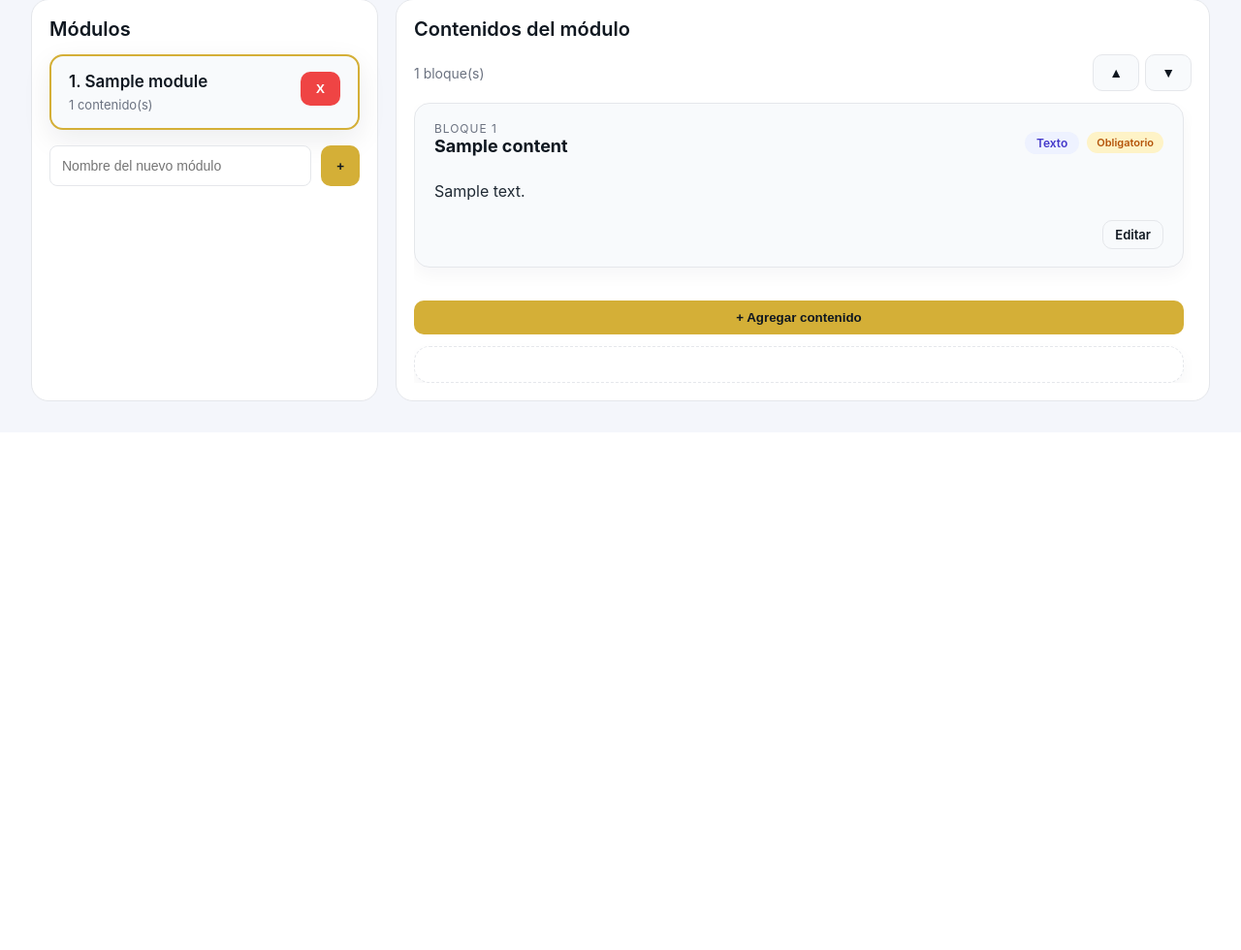
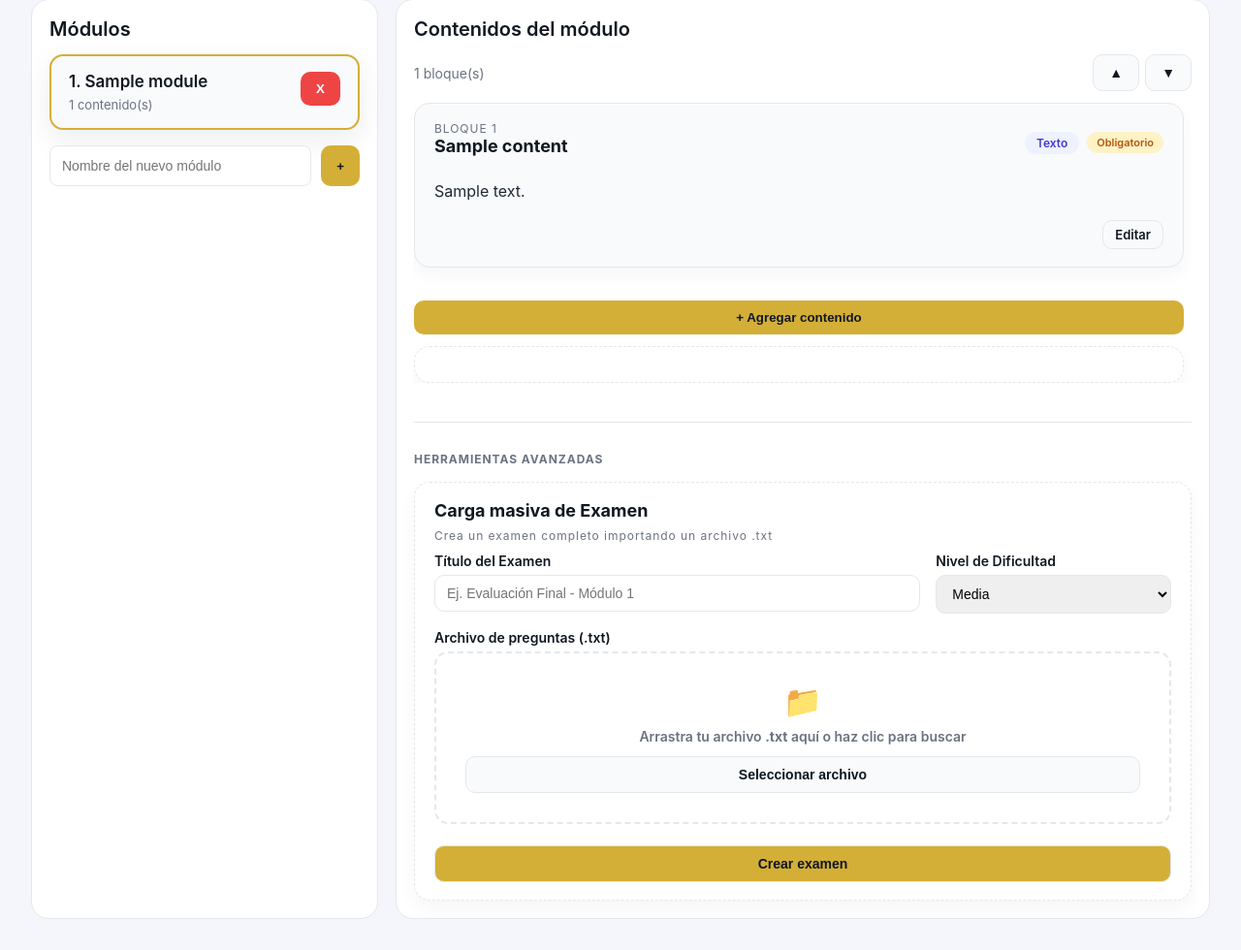
Before and after one commit to TommyBermu/error404, a Django app: page /admin/course/1/?module=1 in a window 1280 px wide. Shown: the part 385-1365 px from the top of the page at 97% size. Before the commit the page ends 799 px from the top, so only its background shows below. Run offline with Django 5.2, Linux system fonts and the light colour scheme; a user stored in the database is signed in; tables that the repository leaves empty hold one stand-in row (values such as "Sample post"); data that the repository does not hold is empty.

Commit message:
UI de creación de examen realizada, validación tipo de archivo cargado.

```diff
--- a/Proyecto/SAFE/administration/forms.py
+++ b/Proyecto/SAFE/administration/forms.py
@@ -1,6 +1,6 @@
 from django import forms
 from courses.models import Course, Module, Content, Material, Exam, Assignment
-
+from django.core.validators import FileExtensionValidator
 
 class CourseForm(forms.ModelForm):
     class Meta:
@@ -171,3 +171,34 @@ class MaterialForm(forms.ModelForm):
                     )
 
         return cleaned_data
+
+class ExamUploadForm(forms.Form):
+    DIFFICULTY_CHOICES = [
+        ('facil', 'Fácil'),
+        ('media', 'Media'),
+        ('dificil', 'Difícil'),
+    ]
+
+    # Título para el contenido (ej. "Examen Final")
+    title = forms.CharField(
+        label="Título del Examen",
+        max_length=150,
+        widget=forms.TextInput(attrs={'class': 'input', 'placeholder': 'Ej. Examen Parcial'})
+    )
+
+    difficulty = forms.ChoiceField(
+        choices=DIFFICULTY_CHOICES,
+        label="Nivel de dificultad",
+        widget=forms.Select(attrs={'class': 'input'})
+    )
+
+    file = forms.FileField(
+        label="Archivo de preguntas (.txt)",
+        validators=[
+            FileExtensionValidator(
+                allowed_extensions=['txt'],
+                message="Solo se permiten archivos .txt"
+            )
+        ],
+        widget=forms.FileInput(attrs={'style': 'display: none;', 'id': 'exam-file-input'})
+    )
--- a/Proyecto/SAFE/administration/static/administration/css/course_detail.css
+++ b/Proyecto/SAFE/administration/static/administration/css/course_detail.css
@@ -1119,3 +1119,91 @@ body {
     box-shadow: none !important;
     transform: none !important;
 }
+/* Drop Zone Style */
+.drop-zone {
+    display: flex;
+    flex-direction: column;
+    justify-content: center;
+    align-items: center;
+    padding: 30px;
+    border: 2px dashed #e5e7eb;
+    border-radius: 14px;
+    background: #fafafa;
+    text-align: center;
+    cursor: pointer;
+    transition: all 0.2s;
+}
+
+.drop-zone:hover {
+    border-color: #d4af37;
+    background: #fff;
+}
+/* --- MODAL DE FEEDBACK (Estilos Compartidos) --- */
+
+.modal-backdrop {
+    display: none;
+    position: fixed;
+    z-index: 2000; /* Alto z-index para tapar todo */
+    left: 0;
+    top: 0;
+    width: 100%;
+    height: 100%;
+    background-color: rgba(0, 0, 0, 0.5);
+    justify-content: center;
+    align-items: center;
+}
+
+.feedback-content {
+    background-color: #fff;
+    width: 100%;
+    max-width: 400px;
+    text-align: center;
+    padding: 32px 24px;
+    border-radius: 16px;
+    box-shadow: 0 10px 25px rgba(0,0,0,0.1);
+    animation: popIn 0.3s cubic-bezier(0.175, 0.885, 0.32, 1.275);
+}
+
+.feedback-icon {
+    width: 64px;
+    height: 64px;
+    border-radius: 50%;
+    margin: 0 auto 16px;
+    display: flex;
+    align-items: center;
+    justify-content: center;
+}
+
+.feedback-icon svg {
+    width: 32px;
+    height: 32px;
+}
+
+.icon-warning {
+    background-color: #fef3c7;
+    color: #d97706;
+}
+
+.feedback-title {
+    font-size: 20px;
+    font-weight: 700;
+    color: #111827;
+    margin: 0 0 8px 0;
+}
+
+.feedback-text {
+    font-size: 15px;
+    color: #6b7280;
+    margin: 0 0 24px 0;
+    line-height: 1.5;
+}
+
+.btn-wide {
+    width: 100%;
+    justify-content: center;
+}
+
+@keyframes popIn {
+    0% { transform: scale(0.8); opacity: 0; }
+    100% { transform: scale(1); opacity: 1; }
+}
--- a/Proyecto/SAFE/administration/templates/administration/course_detail.html
+++ b/Proyecto/SAFE/administration/templates/administration/course_detail.html
@@ -346,28 +263,181 @@
                 </div>
               </div>
 
+              <div class="add-content-wrapper" style="margin-top: 40px; border-top: 1px solid #e5e7eb; padding-top: 30px;">
+
+                <h3 class="content-block__title" style="margin-bottom: 16px; color: var(--safe-ink2); text-transform: uppercase; font-size: 12px; letter-spacing: 0.08em;">
+                  Herramientas avanzadas
+                </h3>
+
+                <article class="content-block content-block--new">
+                  <div class="content-block__header">
+                    <div>
+                      <h3 class="content-block__title">Carga masiva de Examen</h3>
+                      <p class="content-block__order" style="margin-top:4px; text-transform: none; color: var(--safe-ink2);">
+                        Crea un examen completo importando un archivo .txt
+                      </p>
+                    </div>
+                  </div>
+
+                  <form method="post" enctype="multipart/form-data" action="{% url 'create_exam_from_file' selected_module.pk %}" class="content-form">
+                    {% csrf_token %}
+
+                    <div class="form-grid">
+
+                      <div class="form-field form-field-title">
+                        <label class="label">Título del Examen</label>
+                        <input type="text" name="title" required placeholder="Ej. Evaluación Final - Módulo 1">
+                      </div>
+
+                      <div class="form-field form-field-type">
+                        <label class="label">Nivel de Dificultad</label>
+                        <select name="difficulty">
+                          <option value="facil">Fácil</option>
+                          <option value="media" selected>Media</option>
+                          <option value="dificil">Difícil</option>
+                        </select>
+                      </div>
+
+                      <div class="form-field form-field-full">
+                        <label class="label">Archivo de preguntas (.txt)</label>
+
+                        <input type="file" name="file" id="exam-file-input" accept=".txt" style="display: none;" onchange="updateFileName(this)">
+
+                        <label for="exam-file-input" class="drop-zone" id="exam-drop-zone" style="background: #fff;">
+                          <div class="drop-zone-icon" style="font-size: 32px; margin-bottom: 8px;">📁</div>
+                          <span id="file-name-text" style="color: var(--safe-ink2); font-size: 14px;">
+                            Arrastra tu archivo <strong>.txt</strong> aquí o haz clic para buscar
+                          </span>
+                          <button type="button" class="btn-secondary btn-small" style="margin-top: 12px; pointer-events: none;">
+                            Seleccionar archivo
+                          </button>
+                        </label>
+                      </div>
+
+                    </div>
+
+                    <div class="content-form__actions">
+                      <button type="submit" class="btn-primary" style="width: 100%;">Crear examen</button>
+                    </div>
+                  </form>
+                </article>
+              </div>
+
+              <script>
+                // 1. Control del Modal JS
+                function showJsError(message) {
+                  const modal = document.getElementById('jsFeedbackModal');
+                  const textElement = document.getElementById('jsFeedbackText');
+
+                  if (modal && textElement) {
+                    textElement.textContent = message;
+                    modal.style.display = 'flex';
+                  }
+                }
+
+                function closeJsModal() {
+                  const modal = document.getElementById('jsFeedbackModal');
+                  if (modal) {
+                    modal.style.display = 'none';
+                  }
+                }
+
+                // 2. Lógica de Archivo
+                function updateFileName(input) {
+                  const textSpan = document.getElementById('file-name-text');
+
+                  if (input.files && input.files.length > 0) {
+                    const file = input.files[0];
+                    const fileName = file.name.toLowerCase();
+
+                    // VALIDACIÓN: ¿Termina en .txt?
+                    if (!fileName.endsWith('.txt')) {
+                      showJsError("El tipo de archivo no es válido. Solo puede subir archivos .txt");
+                      input.value = ''; // Limpiar input
+                      textSpan.innerHTML = `Arrastra tu archivo <strong>.txt</strong> aquí o haz clic para buscar`;
+                      textSpan.style.color = "#6b7280"; // Gris
+                      return;
+                    }
+
+                    // ÉXITO
+                    textSpan.innerHTML = "Archivo seleccionado: <strong style='color: var(--safe-gold);'>" + file.name + "</strong>";
+                    textSpan.style.color = "var(--safe-ink)";
+                  }
+                }
+
+                document.addEventListener('DOMContentLoaded', function() {
+                    const dropZone = document.getElementById('exam-drop-zone');
+                    if (!dropZone) return;
+
+                    ['dragenter', 'dragover'].forEach(eventName => {
+                      dropZone.addEventListener(eventName, (e) => {
+                        e.preventDefault();
+                        dropZone.style.backgroundColor = '#fefce8';
+                        dropZone.style.borderColor = '#d4af37';
+                      }, false);
+                    });
+
+                    ['dragleave', 'drop'].forEach(eventName => {
+                      dropZone.addEventListener(eventName, (e) => {
+                        e.preventDefault();
+                        dropZone.style.backgroundColor = '#fff';
+                        dropZone.style.borderColor = '#e5e7eb';
+                      }, false);
+                    });
+
+                    dropZone.addEventListener('drop', (e) => {
+                      e.preventDefault();
+                      const dt = e.dataTransfer;
+                      const files = dt.files;
+                      const input = document.getElementById('exam-file-input');
+
+                      if (files.length > 0) {
+                          input.files = files;
+                          updateFileName(input);
+                      }
+                    });
+                });
+              </script>
+
           {% else %}
             <div class="empty-state-small">Selecciona un módulo a la izquierda para ver y agregar contenidos.</div>
           {% endif %}
         </section>
       </div>
+  </div>
 
-    <!-- Reuse delete modal (if not already present globally) -->
+  <div id="jsFeedbackModal" class="modal-backdrop" style="display: none;">
+    <div class="modal-content feedback-content">
+
+      <div class="feedback-icon icon-warning">
+        <svg viewBox="0 0 24 24" fill="none" stroke="currentColor" stroke-width="3" stroke-linecap="round" stroke-linejoin="round">
+          <line x1="12" y1="8" x2="12" y2="12"></line>
+          <line x1="12" y1="16" x2="12.01" y2="16"></line>
+        </svg>
+      </div>
+
+      <h3 class="feedback-title">Atención</h3>
+      <p class="feedback-text" id="jsFeedbackText">Mensaje por defecto</p>
+
+      <button type="button" class="btn btn-primary btn-wide" onclick="closeJsModal()">
+        Aceptar
+      </button>
+
+    </div>
+  </div>
+
   <div id="delete-modal" class="confirm-overlay" style="display:none;">
     <div class="confirm-card">
       <div class="warning-icon">⚠️</div>
       <h1 class="confirm-title">¿Eliminar?</h1>
-
       <div id="delete-entity-info" class="course-info">
         <h2 id="delete-entity-name" class="course-name"></h2>
         <div id="delete-entity-meta" class="course-meta"></div>
       </div>
-
       <div class="warning-box">
         <strong>⚠️ Esta acción no se puede deshacer</strong>
         <p>Al eliminar esto, se eliminarán todos los elementos asociados.</p>
       </div>
-
       <form id="delete-form" method="post" action="">
         {% csrf_token %}
         <div class="form-actions">
@@ -995,4 +1065,23 @@
       });
     </script>
   </div>
+  <div id="jsFeedbackModal" class="modal-backdrop" style="display: none;">
+  <div class="modal-content feedback-content">
+
+    <div class="feedback-icon icon-warning">
+      <svg viewBox="0 0 24 24" fill="none" stroke="currentColor" stroke-width="3" stroke-linecap="round" stroke-linejoin="round">
+        <line x1="12" y1="8" x2="12" y2="12"></line>
+        <line x1="12" y1="16" x2="12.01" y2="16"></line>
+      </svg>
+    </div>
+
+    <h3 class="feedback-title">Atención</h3>
+    <p class="feedback-text" id="jsFeedbackText">Mensaje por defecto</p>
+
+    <button type="button" class="btn btn-primary btn-wide" onclick="closeJsModal()">
+      Aceptar
+    </button>
+
+  </div>
+</div>
 {% endblock %}
--- a/Proyecto/SAFE/administration/urls.py
+++ b/Proyecto/SAFE/administration/urls.py
@@ -30,4 +30,9 @@ urlpatterns = [
     ),
     path("modules/<int:pk>/delete/", views.module_delete, name="module_delete"),
     path('delete/<int:pk>/', views.user_delete, name='user_del'),
+    path(
+        "modules/<int:module_pk>/exam/create/",
+        views.create_exam_from_file,
+        name="create_exam_from_file",
+    ),
 ]
--- a/Proyecto/SAFE/administration/views.py
+++ b/Proyecto/SAFE/administration/views.py
@@ -443,3 +443,63 @@ def user_delete(request, pk):
 
     # Redirigimos al panel de administración (asegúrate que 'admin_panel' sea el name en administration/urls.py)
     return redirect("admin_panel")
+
+@login_required
+@require_POST
+def create_exam_from_file(request, module_pk):
+    """
+    Procesa la carga masiva de un examen y lo asigna a un módulo.
+    """
+    module = get_object_or_404(Module, pk=module_pk)
+
+    # URL de retorno para volver a la misma pestaña/módulo
+    redirect_url = reverse("course_detail", kwargs={"pk": module.course.pk}) + f"?module={module.pk}"
+
+    form = ExamUploadForm(request.POST, request.FILES)
+
+    if form.is_valid():
+        uploaded_file = request.FILES['file']
+        title = form.cleaned_data['title']
+        difficulty = form.cleaned_data['difficulty'] # Por ahora no lo guardamos en DB, pero podríamos.
+
+        try:
+            # 1. Leer el archivo (viene en bytes, hay que decodificar)
+            file_text = uploaded_file.read().decode('utf-8')
+
+            # 2. Parsear
+            questions_data = parse_evaluacion(file_text)
+
+            with transaction.atomic():
+                # 3. Crear el objeto Exam
+                exam = Exam.objects.create(
+                    questions=questions_data,
+                    total_questions=len(questions_data),
+                    # passing_score = 60, # Puedes definir default o pedirlo en el form
+                    # max_tries = 3
+                )
+
+                # 4. Crear el objeto Content vinculado al Módulo y al Exam
+                Content.objects.create(
+                    module=module,
+                    title=title,
+                    description=f"Examen cargado masivamente. Dificultad: {difficulty}",
+                    content_type=Content.ContentType.EXAM,
+                    block_type=Content.BlockType.QUIZ, # Ojo: Usamos QUIZ para que el frontend lo renderice
+                    exam=exam,
+                    is_mandatory=True # Por defecto obligatorio, o pedir en form
+                )
+
+            messages.success(request, f"Examen '{title}' creado exitosamente con {len(questions_data)} preguntas.")
+
+        except ValueError as e:
+            messages.error(request, f"Error de formato en el archivo: {str(e)}")
+        except Exception as e:
+            messages.error(request, f"Error inesperado: {str(e)}")
+
+    else:
+        # Errores del formulario (ej. extensión incorrecta)
+        for field, errors in form.errors.items():
+            for error in errors:
+                messages.error(request, f"{field}: {error}")
+
+    return redirect(redirect_url)
```
Also changed, not shown: other parts of Proyecto/SAFE/administration/templates/administration/course_detail.html (+12 -95 lines). Lines whose indentation alone changed are shown as unchanged.
